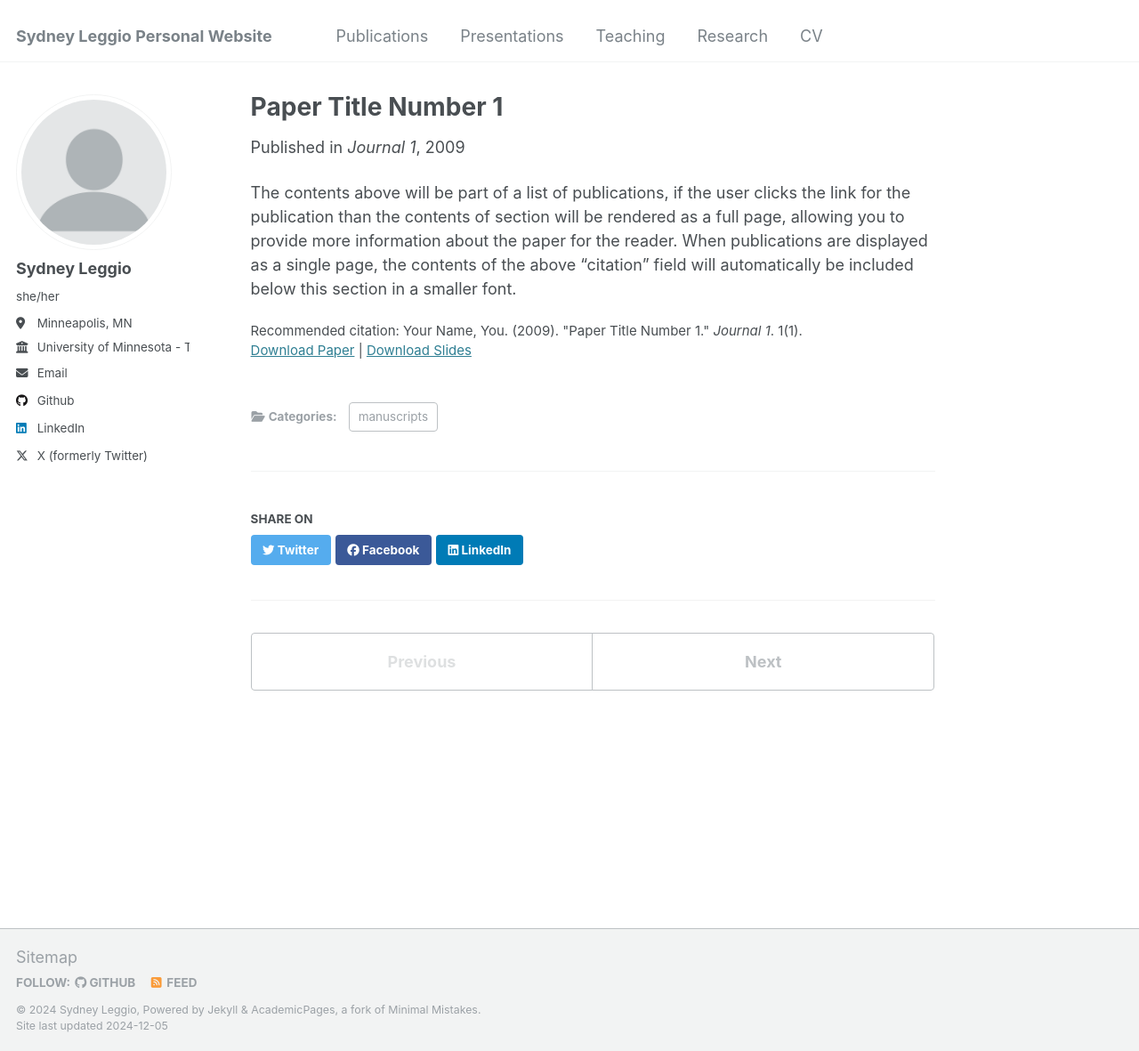
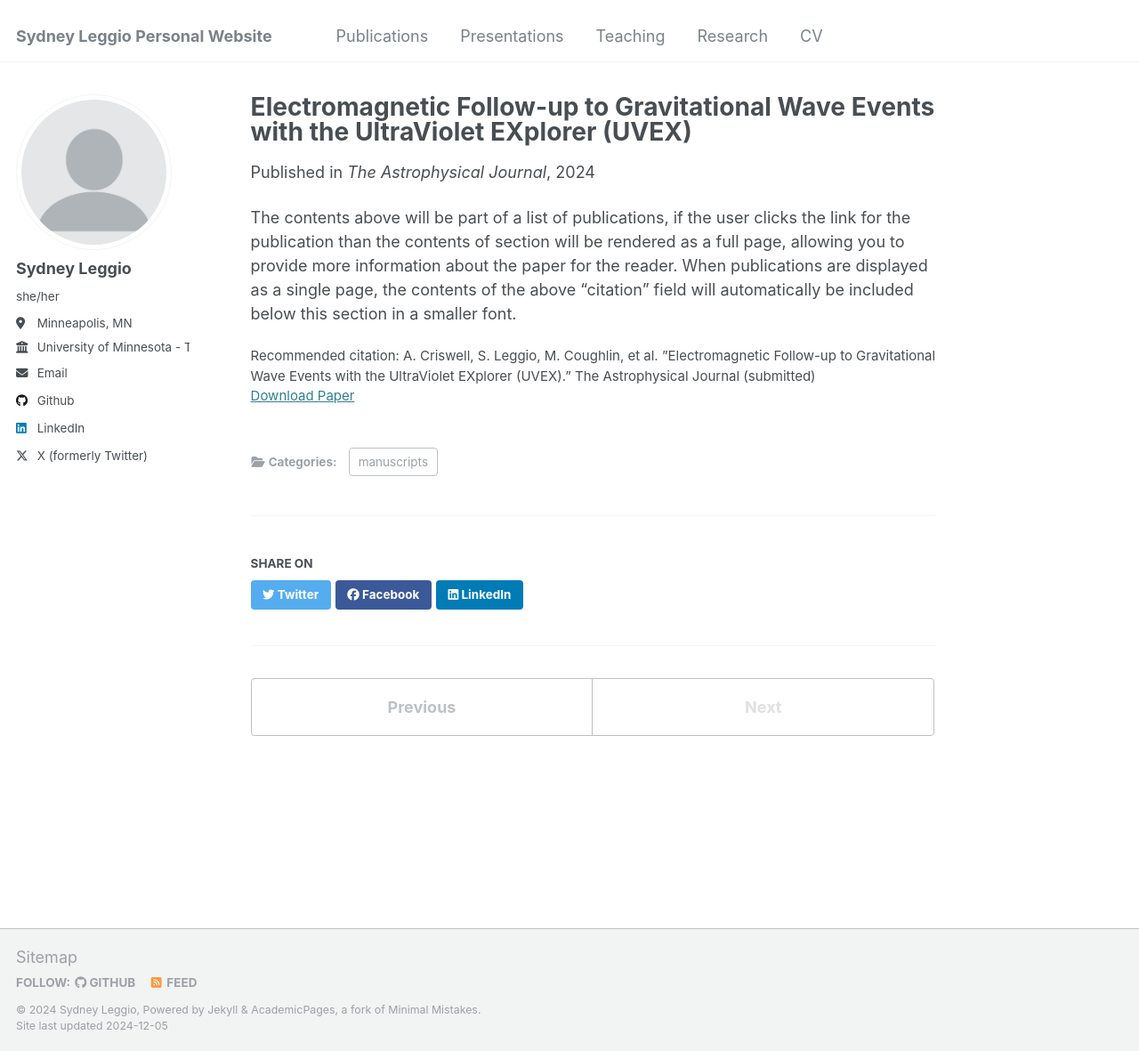
Before and after one commit to sydleggio/sydleggio.github.io, a Jekyll site: the page built from _publications/2009-10-01-paper-title-number-1.md, in a window 1280 px wide and 1181 px high. Shown: the whole window at 89% size. Built offline with Jekyll 4.4.1, drawn with Linux system fonts in a browser that asks for light colours.

Commit message:
Update 2009-10-01-paper-title-number-1.md

```diff
--- a/_publications/2009-10-01-paper-title-number-1.md
+++ b/_publications/2009-10-01-paper-title-number-1.md
@@ -1,14 +1,14 @@
 ---
-title: "Paper Title Number 1"
+title: "Electromagnetic Follow-up to Gravitational Wave Events with the UltraViolet EXplorer (UVEX)"
 collection: publications
 category: manuscripts
-permalink: /publication/2009-10-01-paper-title-number-1
+permalink: /publication/UVEX-EMGW
 excerpt: 'This paper is about the number 1. The number 2 is left for future work.'
-date: 2009-10-01
-venue: 'Journal 1'
-slidesurl: 'http://academicpages.github.io/files/slides1.pdf'
-paperurl: 'http://academicpages.github.io/files/paper1.pdf'
-citation: 'Your Name, You. (2009). &quot;Paper Title Number 1.&quot; <i>Journal 1</i>. 1(1).'
+date: 2024-12-11
+venue: 'The Astrophysical Journal'
+paperurl: 'paper.pdf'
+citation: 'A. Criswell, S. Leggio, M. Coughlin, et al. ”Electromagnetic Follow-up to Gravitational Wave Events with the UltraViolet
+EXplorer (UVEX).” The Astrophysical Journal (submitted)'
 ---
 
 The contents above will be part of a list of publications, if the user clicks the link for the publication than the contents of section will be rendered as a full page, allowing you to provide more information about the paper for the reader. When publications are displayed as a single page, the contents of the above "citation" field will automatically be included below this section in a smaller font.
```
